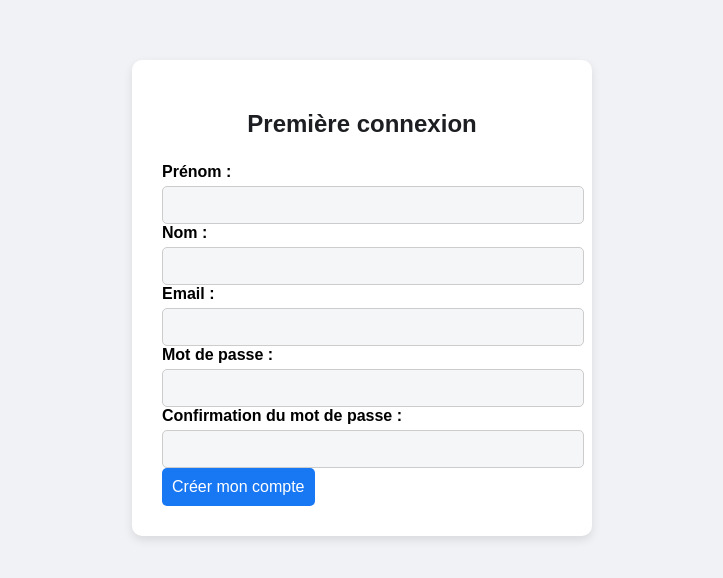
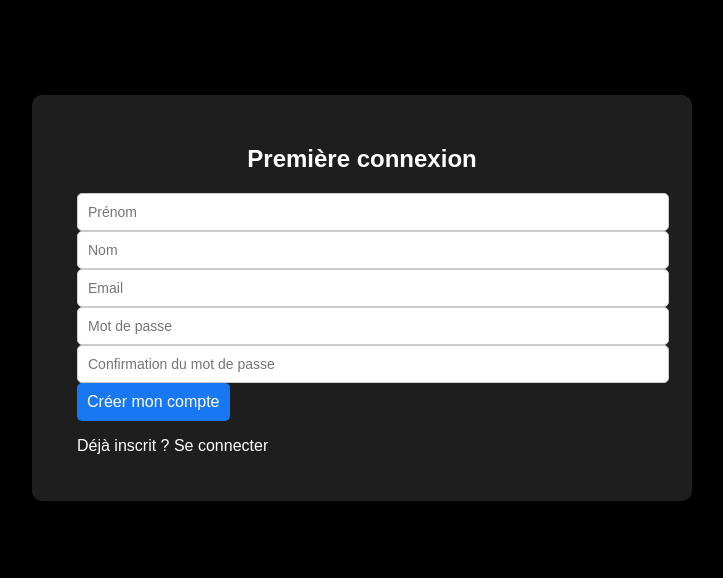
Before and after one commit to RomainR99/FrontRedditClone, a React (Vite) app: page /first-login in a window 1280 px wide. Shown: the part 102-680 px from the top of the page, without its empty margins (278-1001 px from the left). Built offline with nearby package versions, Linux system fonts and the light colour scheme.

Commit message:
mise à jour css firstlogin

```diff
--- a/src/pages/FirstLogin.jsx
+++ b/src/pages/FirstLogin.jsx
@@ -1,6 +1,8 @@
 // src/components/FirstLogin.jsx
 import React, { useState } from 'react';
 import "../styles/FirstLogin.css";
+import { Link } from 'react-router-dom';
+
 
 const FirstLogin = () => {
   const [prenom, setPrenom] = useState('');
@@ -49,51 +51,55 @@ const FirstLogin = () => {
     }
   };
 
+
   return (
+
         <div className="firstlogin-page">
       <div className="firstlogin-form">
         <h2>Première connexion</h2>
-        <form onSubmit={handleSubmit}>
+
+        <div className="form-container">
+          <form onSubmit={handleSubmit} style={{ width: "100%" }}>
             <div>
-            <label>Prénom :</label>
               <input
                 type="text"
+                placeholder="Prénom"
                 value={prenom}
                 onChange={(e) => setPrenom(e.target.value)}
                 required
               />
             </div>
             <div>
-            <label>Nom :</label>
               <input
                 type="text"
+                placeholder="Nom"
                 value={nom}
                 onChange={(e) => setNom(e.target.value)}
                 required
               />
             </div>
             <div>
-            <label>Email :</label>
               <input
                 type="email"
+                placeholder="Email"
                 value={email}
                 onChange={(e) => setEmail(e.target.value)}
                 required
               />
             </div>
             <div>
-            <label>Mot de passe :</label>
               <input
                 type="password"
+                placeholder="Mot de passe"
                 value={password}
                 onChange={(e) => setPassword(e.target.value)}
                 required
               />
             </div>
             <div>
-            <label>Confirmation du mot de passe :</label>
               <input
                 type="password"
+                placeholder="Confirmation du mot de passe"
                 value={confirmPassword}
                 onChange={(e) => setConfirmPassword(e.target.value)}
                 required
@@ -101,11 +107,17 @@ const FirstLogin = () => {
             </div>
             {error && <p className="error-message">{error}</p>}
             <button type="submit" disabled={loading}>
-            {loading ? 'Création du compte...' : 'Créer mon compte'}
+              {loading ? "Création du compte..." : "Créer mon compte"}
             </button>
+            <p className="signup-redirect">
+              Déjà inscrit ? <Link to="/login">Se connecter</Link>
+            </p>
           </form>
         </div>
       </div>
+    </div>
+
+
   );
 };
 
--- a/src/pages/Main.jsx
+++ b/src/pages/Main.jsx
@@ -5,6 +5,7 @@ import MainPage from "./MainPage.jsx";
 function Main() {
     return (
         <>
+
             <MainPage/>
 
         </>
--- a/src/pages/MainPage.jsx
+++ b/src/pages/MainPage.jsx
@@ -17,6 +17,7 @@ function MainPage() {
     return (
         <>
             <Navbar onSearch={handleSearch} />
+
             <div className="main-layout">
                 <Sidebard />
                 <div className="center-layout">
@@ -25,6 +26,7 @@ function MainPage() {
                 </div>
                 <Suggestion />
             </div>
+
             <Footer />
         </>
     );
--- a/src/styles/FirstLogin.css
+++ b/src/styles/FirstLogin.css
@@ -3,25 +3,28 @@
     display: flex;
     align-items: center;
     justify-content: center;
-    background-color: #f0f2f5;
+    background-color: black;;
     font-family: Arial, sans-serif;
   }
 
   .firstlogin-form {
-    background-color: white;
+    background-color:#1e1e1e;
+    color : white;
     padding: 30px;
     border-radius: 10px;
-    box-shadow: 0px 4px 10px rgba(0, 0, 0, 0.1);
-    width: 400px;
+    box-shadow: 0px 10px rgba(0, 0, 0, 0.1);
+    width: 100%; /* occupe toute la largeur */
+    max-width: 600px; /* limite la largeur sur grands écrans */
     display: flex;
     flex-direction: column;
-    gap: 15px;
+    gap: 10px;
   }
+
 
   .firstlogin-form h2 {
     text-align: center;
     font-size: 24px;
-    color: #1c1e21;
+    color: #ffffff;
     margin-bottom: 10px;
   }
 
@@ -35,7 +38,7 @@
     width: 100%;
     padding: 10px;
     border: 1px solid #ccc;
-    background-color: #f5f6f7;
+    background-color: #ffffff;
     border-radius: 5px;
     font-size: 14px;
   }
@@ -48,7 +51,7 @@
   .firstlogin-form button {
     padding: 10px;
     background-color: #1877f2;
-    color: white;
+    color: rgb(255, 255, 255);
     border: none;
     border-radius: 5px;
     font-size: 16px;
@@ -68,3 +71,20 @@
     font-size: 14px;
     text-align: center;
   }
+  .form-container {
+    width: 100%;
+    padding: 0 15px;
+    box-sizing: border-box;
+  }
+  .signup-redirect a {
+    color: rgb(255, 255, 255); /* ou une autre couleur */
+    text-decoration: none;
+  }
+
+  .signup-redirect a:visited {
+    color: rgb(200, 200, 200);
+  }
+
+  .signup-redirect a:hover {
+    color: #ddd; /* couleur au survol */
+  }
```
Also changed, not shown: src/components/GooggleLoginButton.jsx (added, +16 -0 lines), src/components/GoogleCallback.jsx (added, +28 -0 lines). Lines whose indentation alone changed are shown as unchanged.
